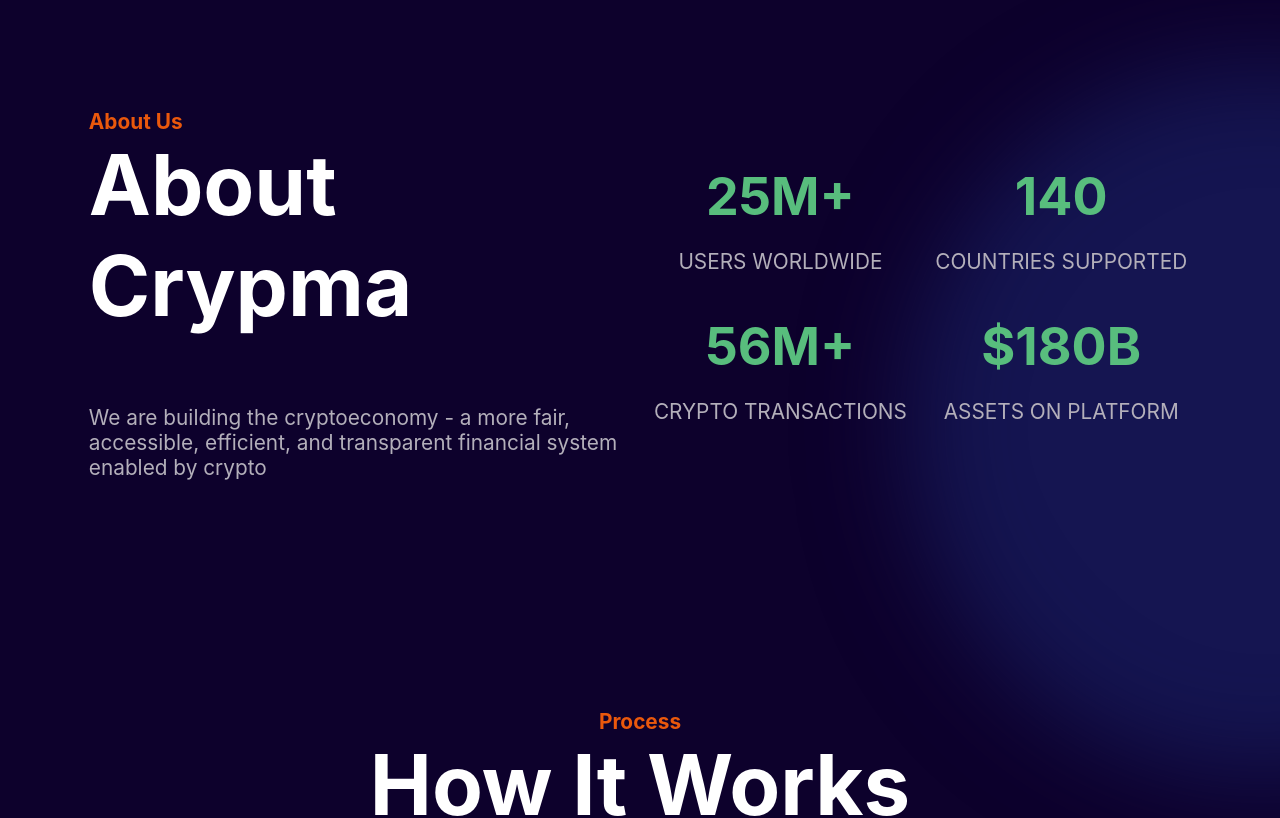
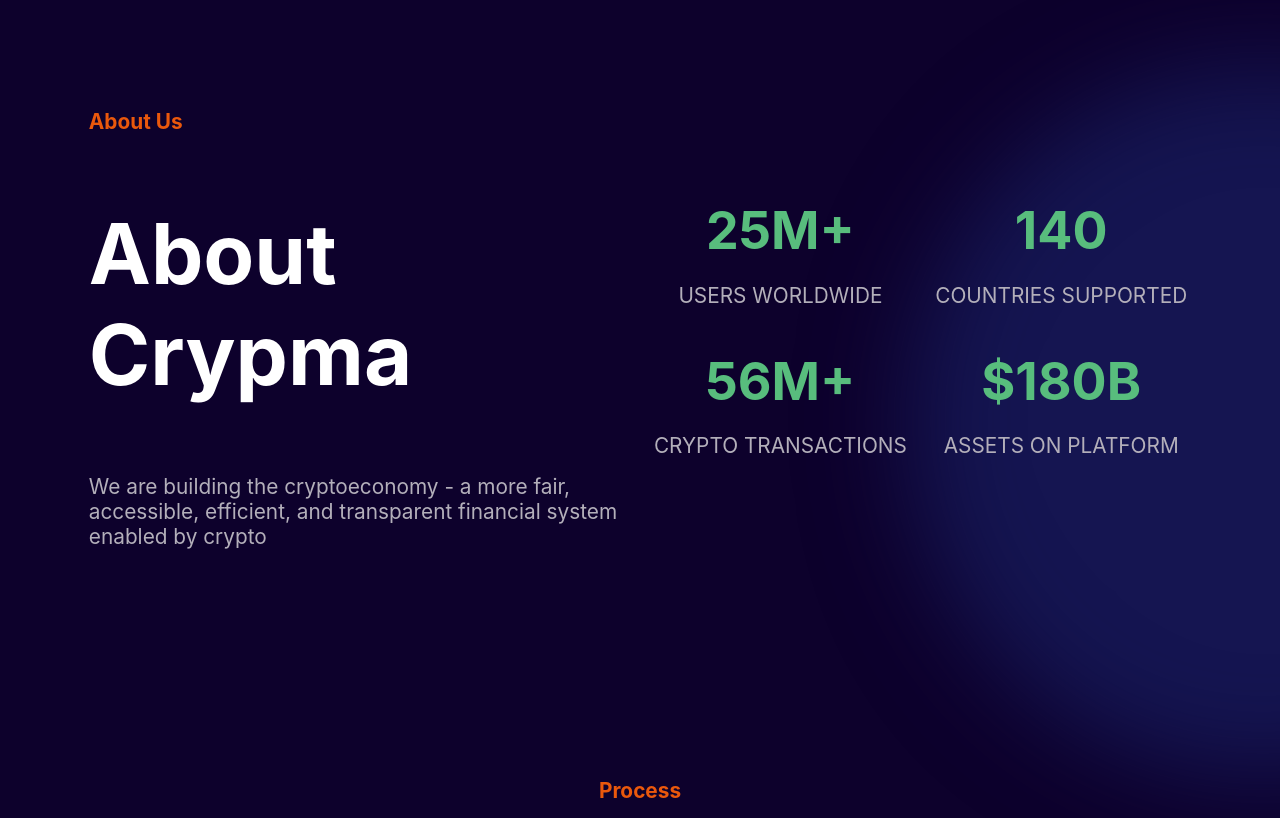
Before and after one commit to turtledev65/Crypma, a React (Vite) app: page / in a window 1280 px wide. Shown: the part 3220-4038 px from the top of the page. Built offline with nearby package versions, Linux system fonts and the light colour scheme; no server answers.

Commit message:
fix: only style direct h2 childrens of sections

```diff
--- a/src/index.css
+++ b/src/index.css
@@ -100,7 +100,7 @@ ul {
   padding: 0;
 }
 
-section h2 {
+section>h2 {
   margin-top: 0;
 }
 
```
